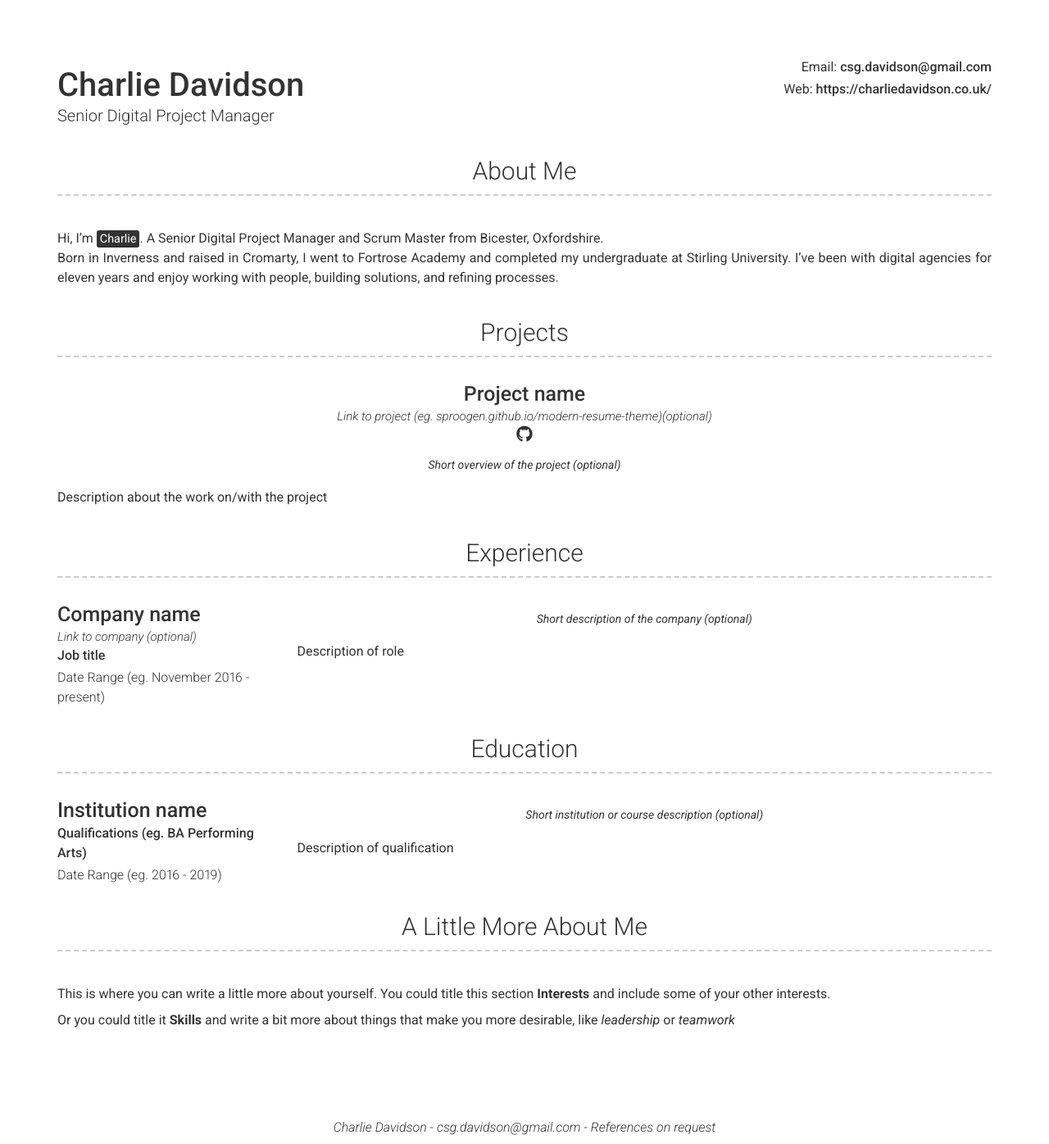
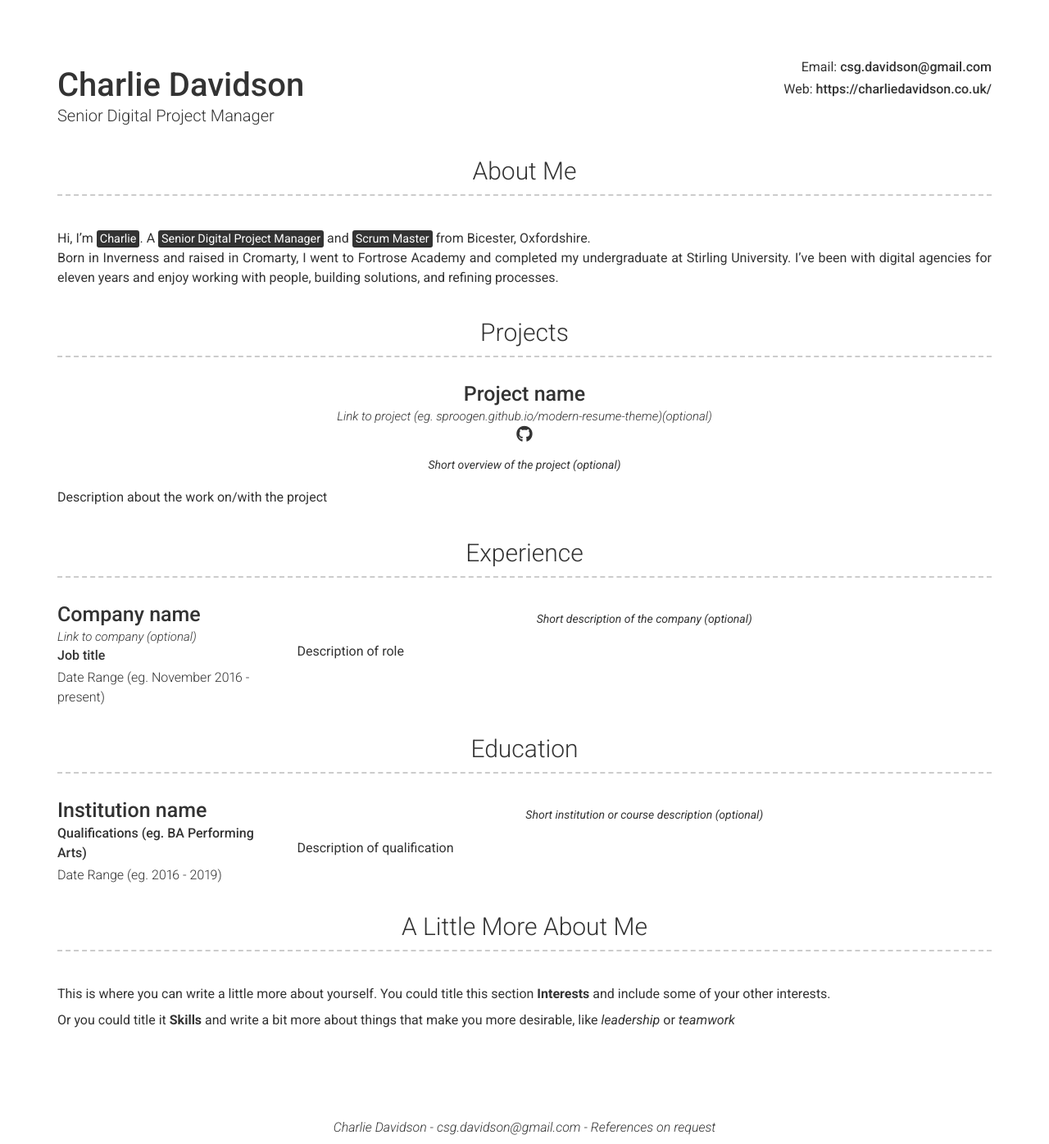
Before and after one commit to csgdavidson/Charlie-Davidson2, a Jekyll site: the page built from index.md, in a window 1280 px wide. Shown: the whole page at 82% size. Built offline with Jekyll 4.4.1, drawn with Linux system fonts in a browser that asks for light colours; nearby versions of some CDN libraries.

```diff
--- a/_config.yml
+++ b/_config.yml
@@ -10,10 +10,6 @@ website: https://charliedavidson.co.uk/
 
 darkmode: false
 
-# Social links
-
-# Additional icon links
-
 # Google Analytics and Tag Manager
 # Using more than one of these may cause issues with reporting
 # gtm: "GTM-0000000"
@@ -23,7 +19,7 @@ darkmode: false
 # About Section
 # about_title: About Me (Use this to override about section title)
 about_content: | # this will include new lines to allow paragraphs
-  Hi, I'm <mark>Charlie</mark>. A Senior Digital Project Manager and Scrum Master from Bicester, Oxfordshire.<br>
+  Hi, I'm <mark>Charlie</mark>. A <mark>Senior Digital Project Manager</mark> and <mark>Scrum Master</mark> from Bicester, Oxfordshire.<br>
   Born in Inverness and raised in Cromarty, I went to Fortrose Academy and completed my undergraduate at Stirling University. I've been with digital agencies for eleven years and enjoy working with people, building solutions, and refining processes.
 
 # Projects Section
```
